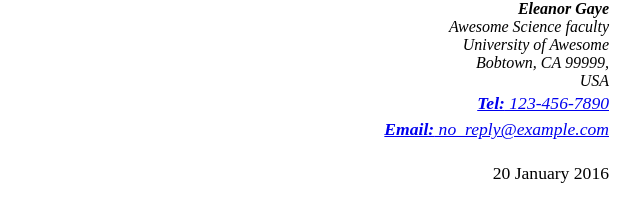
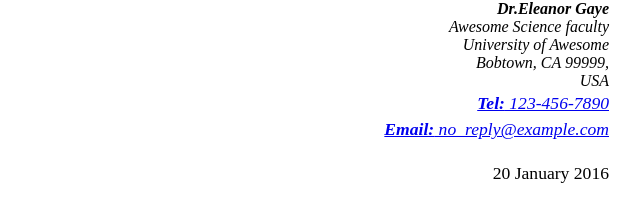
Before and after one commit to hase218/git-tutorial, a plain HTML site: page index.html in a window 1280 px wide. Shown: the top 222 px of the page, 431-1071 px from the left. Drawn offline with Linux system fonts and the light colour scheme.

Commit message:
手紙の作者をmetaタグで指定

```diff
--- a/index.html
+++ b/index.html
@@ -2,11 +2,12 @@
   <head>
     <meta charset="utf-8" />
     <link rel="stylesheet" href="./style.css" >
+    <meta name="author" content="Eleanor Gaye">
   </head>
   <body>
     <div class="sender-column">
       <em>
-        <strong>Eleanor Gaye</strong><br />
+        <strong>Dr.Eleanor Gaye</strong><br />
         Awesome Science faculty<br />
         University of Awesome<br />
         Bobtown, CA 99999,<br />
```
